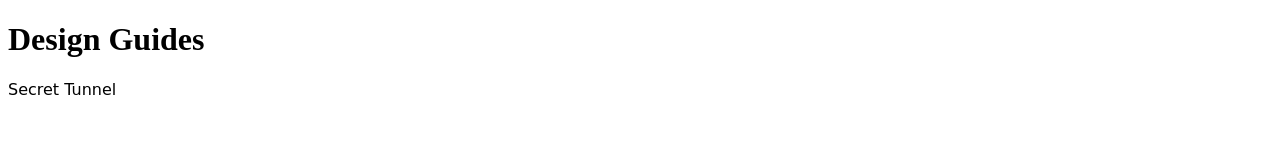
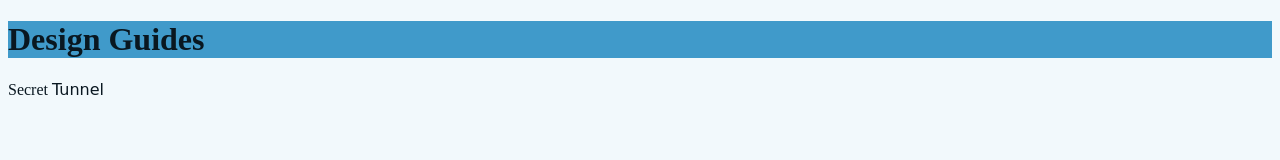
Before and after one commit to MissKluck/learning-fonts, a website: page index.html in a window 1280 px wide. Drawn offline with Linux system fonts and the light colour scheme; a web font is replaced by a local one.

Commit message:
added colors

```diff
--- a/index.html
+++ b/index.html
@@ -4,15 +4,17 @@
   <meta charset="UTF-8">
   <meta name="viewport" content="width=device-width, initial-scale=1.0">
   <link rel="stylesheet" href="styles.css">
-
+  <!-- Font Families -->
   <link rel="preconnect" href="https://fonts.googleapis.com">
   <link rel="preconnect" href="https://fonts.gstatic.com" crossorigin>
   <link href="https://fonts.googleapis.com/css2?family=Italianno&family=Sedan:ital@0;1&display=swap" rel="stylesheet">
-  <title>Design guides</title>
+
 </head>
 <body>
-  <h1>Design Guides</h1>
+  <header class="bg-primary text-primary">
+    <h1>Design Guides</h1>
+  </header>
 
-  <p class="handwritten"> Secret Tunnel </p>
+  <p> Secret <span class="handwritten">Tunnel </span> </p>
 </body>
 </html>
--- a/styles.css
+++ b/styles.css
@@ -1,3 +1,15 @@
+/* Color Palettes */
+
+:root {
+
+  --text: #091720;
+  --background: #f2f9fc;
+  --primary: #409aca;
+  --secondary: #d690e0;
+  --accent: #d567ac;
+
+}
+
 * {
   font-family: "Sedan", serif;
 }
@@ -5,3 +17,20 @@
 .handwritten {
   font-family: "Italianno", cursive;
 }
+
+html {
+  background-color: var(--background);
+  color: var(--text);
+}
+
+.bg-primary {
+  background-color: var(--primary);
+}
+
+.bg-secondary {
+  background-color: var(--secondary);
+}
+
+.text-primary {
+  color: var(--text);
+}
```
